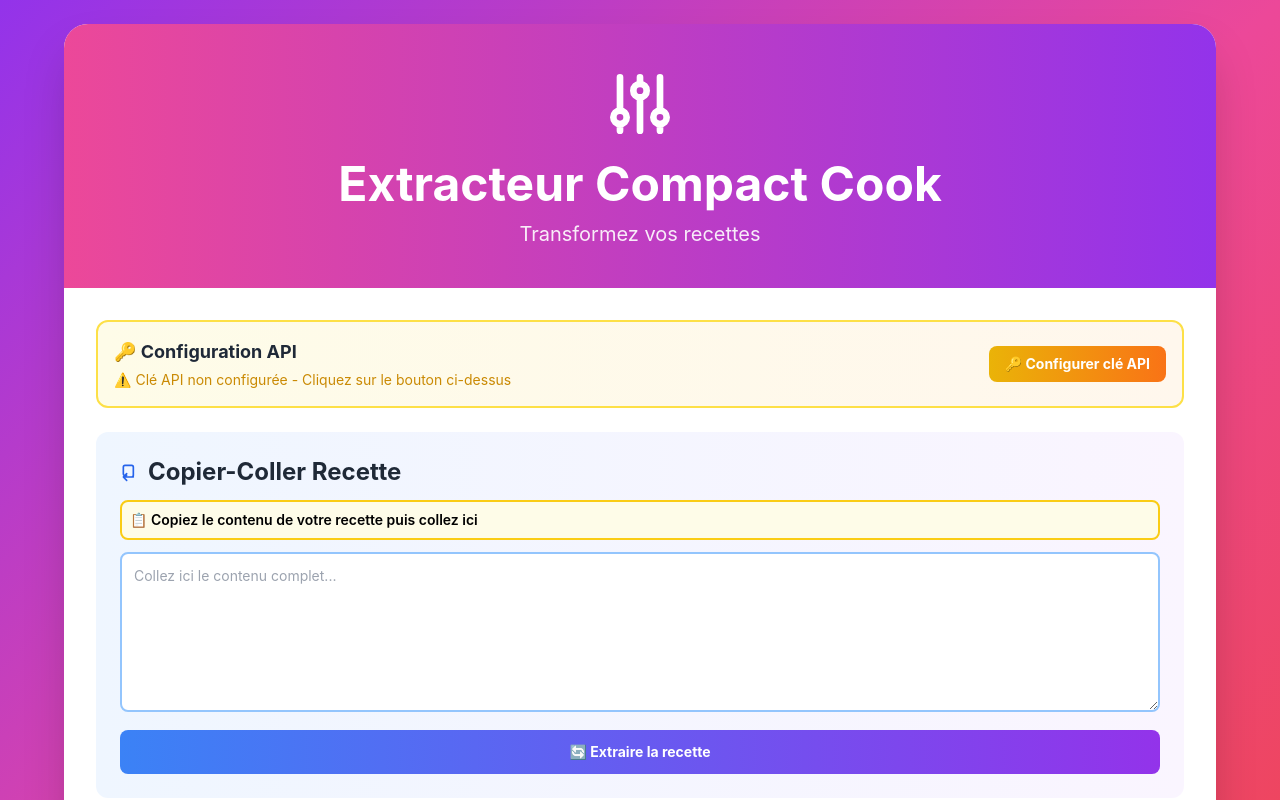
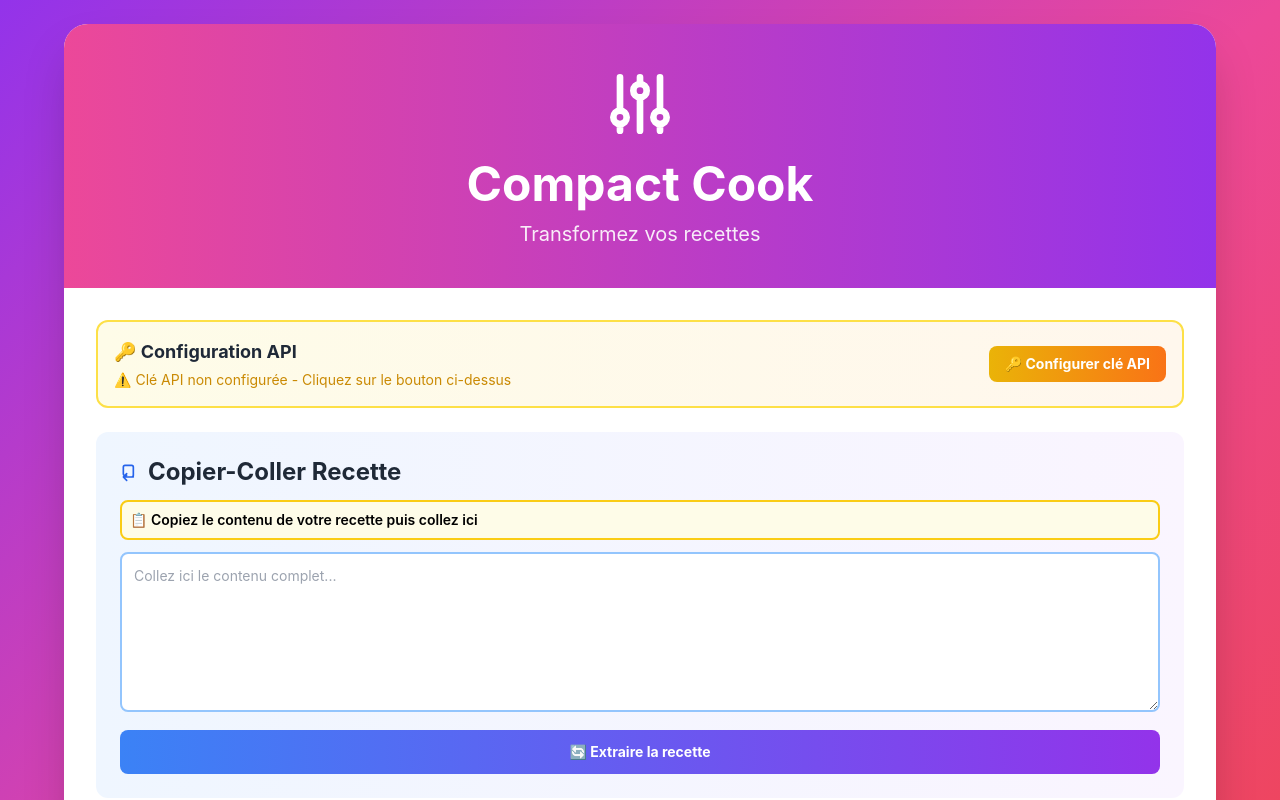
Before and after one commit to ptitos974-prog/Compact-Cook, a plain HTML site: page index.html in a window 1280 px wide. Shown: the top 800 px of the page. Drawn offline with nearby package versions, Linux system fonts and the light colour scheme.

Commit message:
Add files via upload
titre

```diff
--- a/index.html
+++ b/index.html
@@ -3,7 +3,7 @@
 <head>
     <meta charset="UTF-8">
     <meta name="viewport" content="width=device-width, initial-scale=1.0, viewport-fit=cover">
-    <title>Extracteur Compact Cook</title>
+    <title>Compact Cook</title>
 
     <!-- PWA Configuration pour iPhone -->
     <meta name="apple-mobile-web-app-capable" content="yes">
@@ -270,7 +270,7 @@ Format: {"name":"Nom","basePortions":4,"prepTime":15,"cookTime":30,"difficulty":
                                 <svg class="w-12 h-12 sm:w-20 sm:h-20 mx-auto mb-3 sm:mb-4" fill="none" viewBox="0 0 24 24" stroke="currentColor">
                                     <path stroke-linecap="round" stroke-linejoin="round" stroke-width="2" d="M12 6V4m0 2a2 2 0 100 4m0-4a2 2 0 110 4m-6 8a2 2 0 100-4m0 4a2 2 0 110-4m0 4v2m0-6V4m6 6v10m6-2a2 2 0 100-4m0 4a2 2 0 110-4m0 4v2m0-6V4" />
                                 </svg>
-                                <h1 class="text-2xl sm:text-5xl font-bold mb-2 sm:mb-3">Extracteur Compact Cook</h1>
+                                <h1 class="text-2xl sm:text-5xl font-bold mb-2 sm:mb-3">Compact Cook</h1>
                                 <p class="text-sm sm:text-xl opacity-90">Transformez vos recettes</p>
                             </div>
 
```
